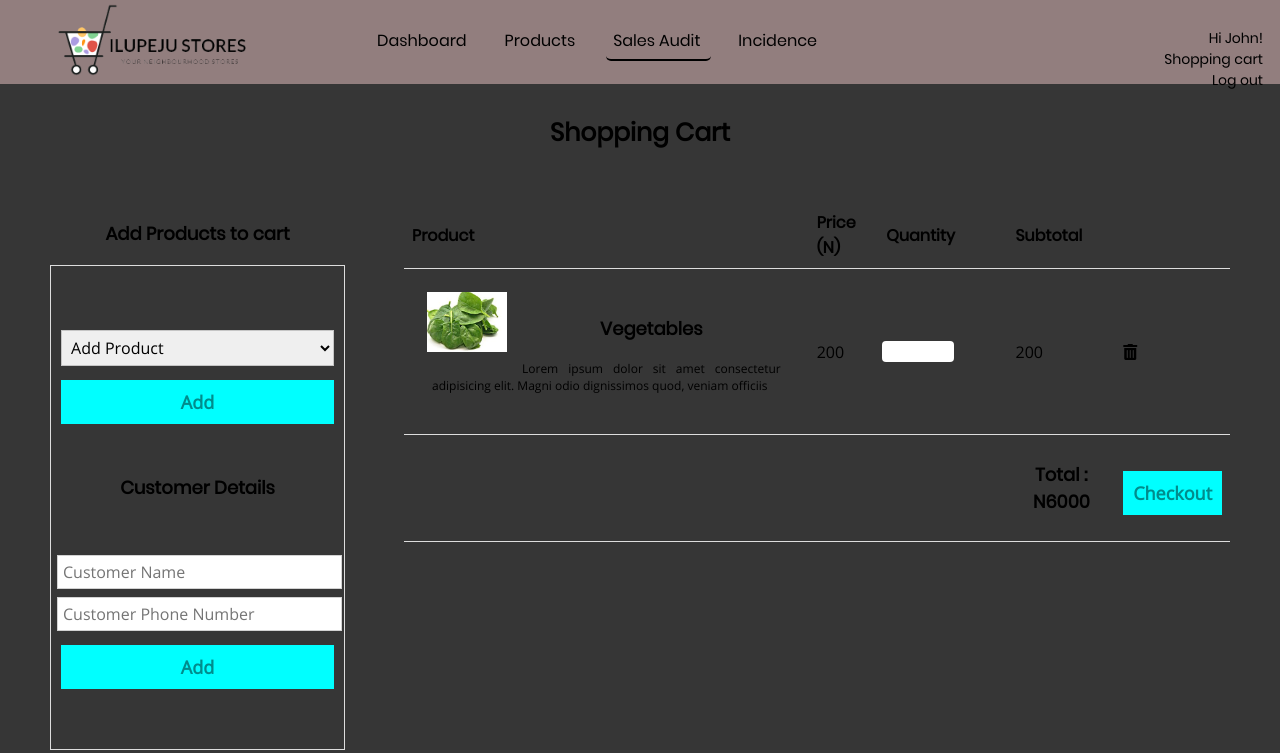
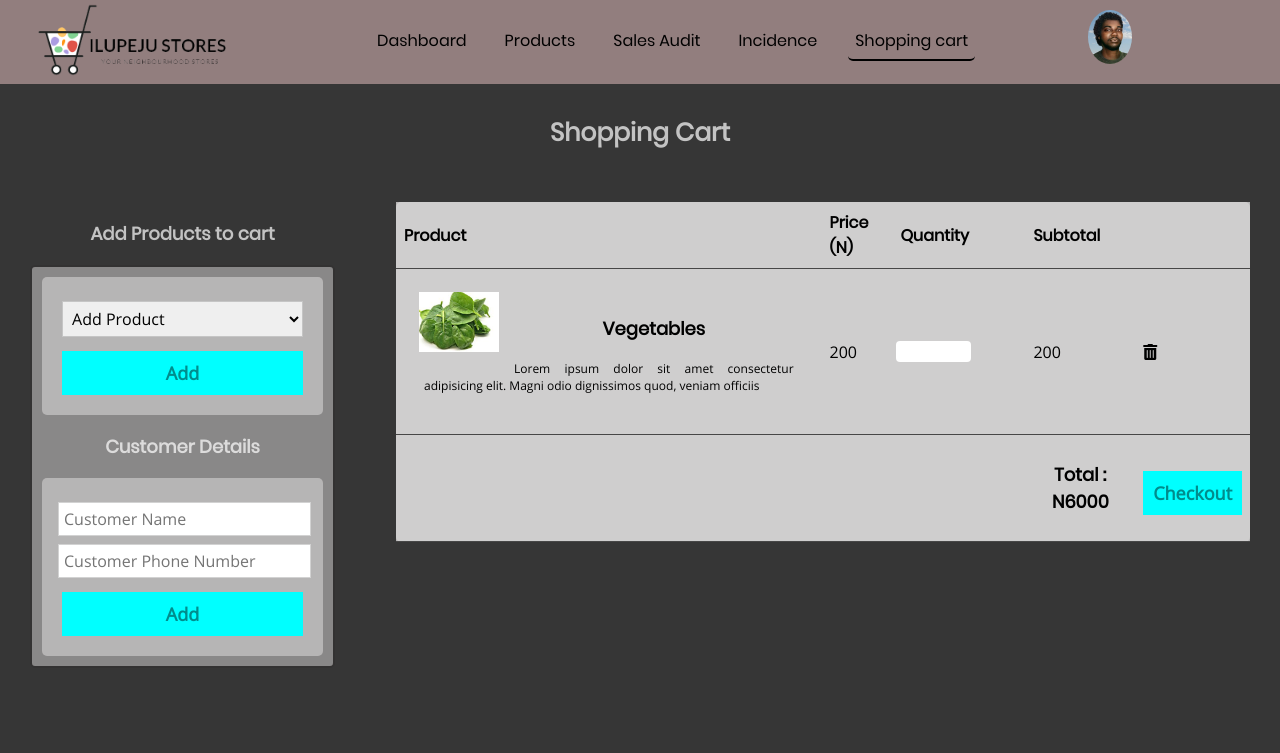
Before and after one commit to ebzeal/store-manager, a plain HTML site: page cart/index.html in a window 1280 px wide. Drawn offline with Linux system fonts and the light colour scheme.

Commit message:
more UI changes

```diff
--- a/cart/index.html
+++ b/cart/index.html
@@ -17,46 +17,36 @@
   <header class="top">
     <div class="container">
       <div class="logo-top">
-        <a href="../index.html">
-          <img src="../images/logo.png" alt="Ilupeju Stores logo" srcset="../images/logo.png 240w, ../images/logo.png 320w, ../images/logo.png 480w, ../images/logo.png 3200w"
+        <a href="index.html"> <img src="../images/logo.png" alt="Ilupeju Stores logo" srcset="../images/logo.png 240w, ../images/logo.png 320w, ../images/logo.png 480w, ../images/logo.png 3200w"
             aria-setsize="">
         </a>
       </div>
       <div id="menubar" class="allmenu">
         <div class="menu" id="menubar">
           <ul>
-            <li>
-              <a href="../dashboard.html">Dashboard</a>
-            </li>
-            <li>
-              <a href="../products.html">Products</a>
-            </li>
-            <li class="active">
-              <a href="../audit/john-doe.html">Sales Audit</a>
-            </li>
+            <li><a href="../dashboard.html">Dashboard</a></li>
+            <li><a href="../products.html">Products</a></li>
+            <li><a href="john-doe.html">Sales Audit</a></li>
             <li><a href="../report-incidence.html">Incidence</a></li>
+            <li class="active"><a href="../cart/index.html">Shopping cart</a></li>
           </ul>
 
         </div>
         <div class="profile">
-          <ul>
-            <li>
-              <a href="../users/john-doe.html">Hi John!</a>
-            </li>
-            <li>
-              <a href="../cart/index.html">Shopping cart</a>
-            </li>
-            <li>
-              <a href="../index.html">Log out</a>
-            </li>
-
-          </ul>
+          <div class="dropdown">
+            <button onclick="myProfileFunction()" class="dropbtn"> &nbsp;&nbsp;&nbsp;</button>
+            <div id="myDropdown" class="dropdown-content">
+              <a href="#">Hi John!</a>
+              <a href="#home">Profile</a>
+              <a href="#about">Sales orders</a>
+              <a href="#contact">Logout</a>
+            </div>
+          </div>
         </div>
         <a href="javascript:void(0);" class="icon" onclick="myFunction()">
           <i class="fa fa-bars"></i>
         </a>
       </div>
-
     </div>
   </header>
 
@@ -101,7 +91,8 @@
                 <img src="../images/vegetables.jpg" alt="" class="productimage">
                 <div class="productdetails">
                   <h3>Vegetables</h3>
-                  <p>Lorem ipsum dolor sit amet consectetur adipisicing elit. Magni odio dignissimos quod, veniam officiis</p>
+                  <p>Lorem ipsum dolor sit amet consectetur adipisicing elit. Magni odio dignissimos quod, veniam
+                    officiis</p>
                 </div>
               </td>
               <td>200</td>
--- a/css/styles.css
+++ b/css/styles.css
@@ -14,9 +14,11 @@ body {
 
 section {
   margin-top: 30px;
+  margin-bottom: 100px;
 }
 .container {
-  padding: 0px 50px;
+  padding: 0px 30px;
+  padding-top: 0px
 }
 
 .row,
@@ -26,7 +28,7 @@ section {
 
 h2 {
   font-family: aFont;
-  color: #000;
+  color: rgba(255, 255, 255, 0.70);
   font-weight: bold;
   font-size: 25px;
   text-align: center;
@@ -34,7 +36,7 @@ h2 {
 
 h3 {
   font-family: aFont;
-  color: #000;
+  color: rgba(255, 255, 255, 0.70);
   font-weight: bold;
   font-size: 18px;
   text-align: center;
@@ -281,6 +283,11 @@ table {
   font-family: bFont;
   border-collapse: collapse;
   width: 100%;
+  margin-bottom: 100px;
+  background-color: rgba(238, 235, 235, 0.45);
+  padding: 5%;
+  border: rgb(51, 50, 50) 2px solid;
+  border-radius: 5px;
 }
 
 tr {
@@ -321,8 +328,14 @@ tr:nth-child(even) {
 .noborder * td {
   background: none;
   border: none;
-  border-bottom: 1px solid #dddddd;
+  border-bottom: 1px solid #474747;
   cursor: auto;
+  margin-bottom: 100px;
+  background-color: rgba(238, 235, 235, 0.45);
+}
+
+.noborder * h3 {
+  color: #000
 }
 
 .halfborder * tr:hover {
@@ -342,15 +355,20 @@ td > i:hover {
 }
 
 .filter {
-  border: 1px solid #dddddd;
   padding: 10px;
   text-align: center;
+  background-color: rgba(238, 235, 235, 0.45);
+  border: rgb(51, 50, 50) 2px solid;
+  border-radius: 5px;
 }
 
 form {
   font-family: bFont;
-  margin: 50px 0;
+  margin: 0px 0;
   text-align: center;
+  background-color: rgba(238, 235, 235, 0.45);
+  border-radius: 5px;
+  padding: 20px
 }
 
 select,
```
Also changed, not shown: audit/index.html (+16 -11 lines), audit/john-doe.html (+13 -8 lines), includes/top.js (added, +31 -0 lines), products.html (+12 -6 lines), report-incidence.html (+12 -6 lines).
